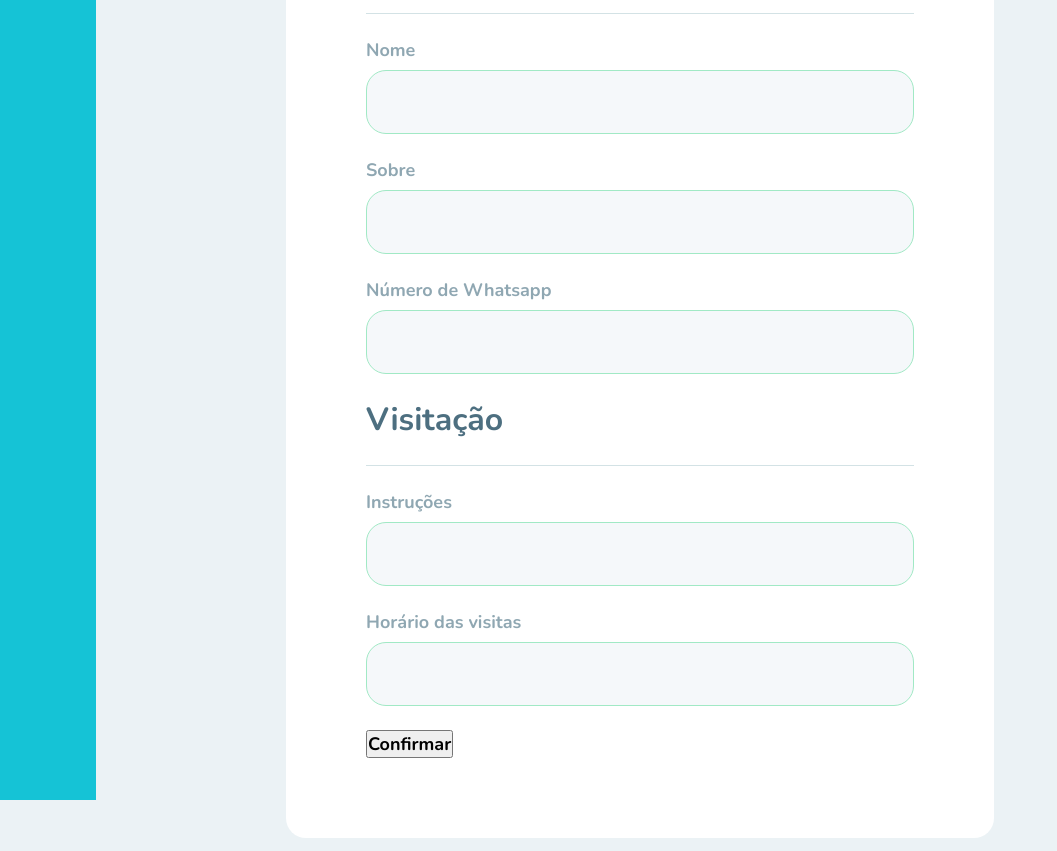
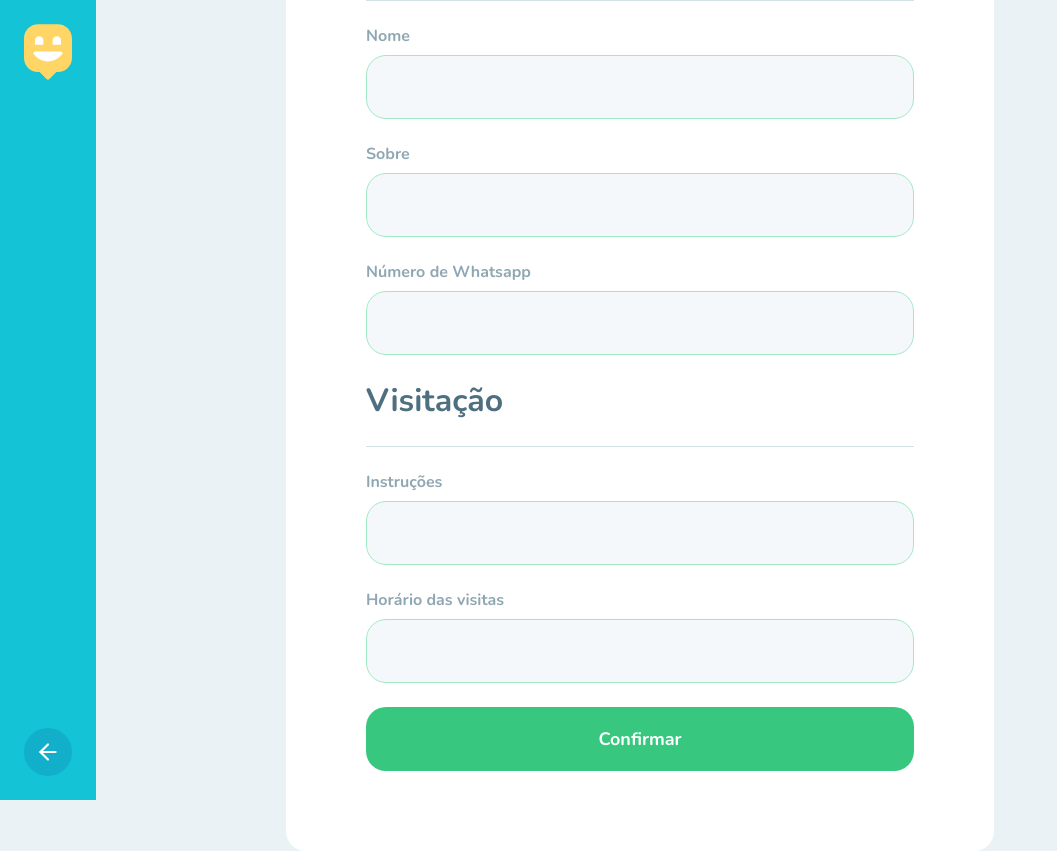
Before and after one commit to vitorsemidio-dev/happy-nlw3, a React (Create React App) app in the folder web/: page /create-orphanage in a window 1280 px wide. Shown: the whole page, without its empty margins (0-1057 px from the left). Built offline with nearby package versions, Linux system fonts and the light colour scheme; the HTML template or start-up script is replaced by a standard one.

Commit message:
Estilo sidebar createOrphanage

```diff
--- a/web/src/components/Input/style.ts
+++ b/web/src/components/Input/style.ts
@@ -7,6 +7,7 @@ export const Container = styled.div`
     color: #8fa7b2;
     display: block;
     margin-bottom: 8px;
+    font-size: 16px;
   }
 
   input {
@@ -20,5 +21,7 @@ export const Container = styled.div`
     color: #5c8599;
     border: 1px solid #a1e9c5;
     background-color: #f5f8fa;
+
+    font-size: 18px;
   }
 `;
--- a/web/src/pages/CreateOrphanage/index.tsx
+++ b/web/src/pages/CreateOrphanage/index.tsx
@@ -4,7 +4,11 @@ import { LeafletMouseEvent } from 'leaflet';
 
 import Input from '../../components/Input';
 
+import logoImg from '../../assets/img/logo.svg'
+
 import { Container, Main, Sidebar, Form } from './style';
+import { Link } from 'react-router-dom';
+import { FiArrowLeft } from 'react-icons/fi';
 
 const CreateOrphanage: React.FC = () => {
   const [name, setName] = useState('');
@@ -24,7 +28,12 @@ const CreateOrphanage: React.FC = () => {
 
   return (
     <Container>
-      <Sidebar />
+      <Sidebar >
+        <img src={logoImg} alt="Logo Happy" />
+        <Link to="/maps">
+          <FiArrowLeft size={26} color="#fff" />
+        </Link>
+      </Sidebar>
       <Main>
         <Form>
           <fieldset>
--- a/web/src/pages/CreateOrphanage/style.ts
+++ b/web/src/pages/CreateOrphanage/style.ts
@@ -13,15 +13,44 @@ export const Container = styled.div`
 `;
 
 export const Sidebar = styled.aside`
-  position: absolute;
+  position: fixed;
   top: 0;
   left: 0;
   bottom: 0;
 
   width: 96px;
   height: 100%;
+  padding: 24px;
 
   background-color: #15c3d6;
+
+  display: flex;
+  flex-direction: column;
+  align-items: center;
+  justify-content: space-between;
+
+  img {
+    width: 48px;
+    height: 56px;
+  }
+
+  a {
+    width: 48px;
+    height: 48px;
+    border-radius: 30px;
+
+    background-color: #12afcb;
+
+    display: flex;
+    align-items: center;
+    justify-content: center;
+
+    transition: background 0.3s;
+
+    &:hover {
+      background-color: #17d6eb;
+    }
+  }
 `;
 
 export const Main = styled.main`
@@ -46,4 +75,24 @@ export const Form = styled.form`
       border-bottom: 1px solid #d3e2e5;
     }
   }
+
+  button {
+    cursor: pointer;
+    background-color: #37c77f;
+    color: #fff;
+
+    height: 64px;
+    width: 100%;
+    border-radius: 20px;
+
+    border: 0;
+    text-align: center;
+    vertical-align: middle;
+
+    transition: background-color 0.3s ease;
+
+    &:hover {
+      background-color: #3ee08f;
+    }
+  }
 `;
```
